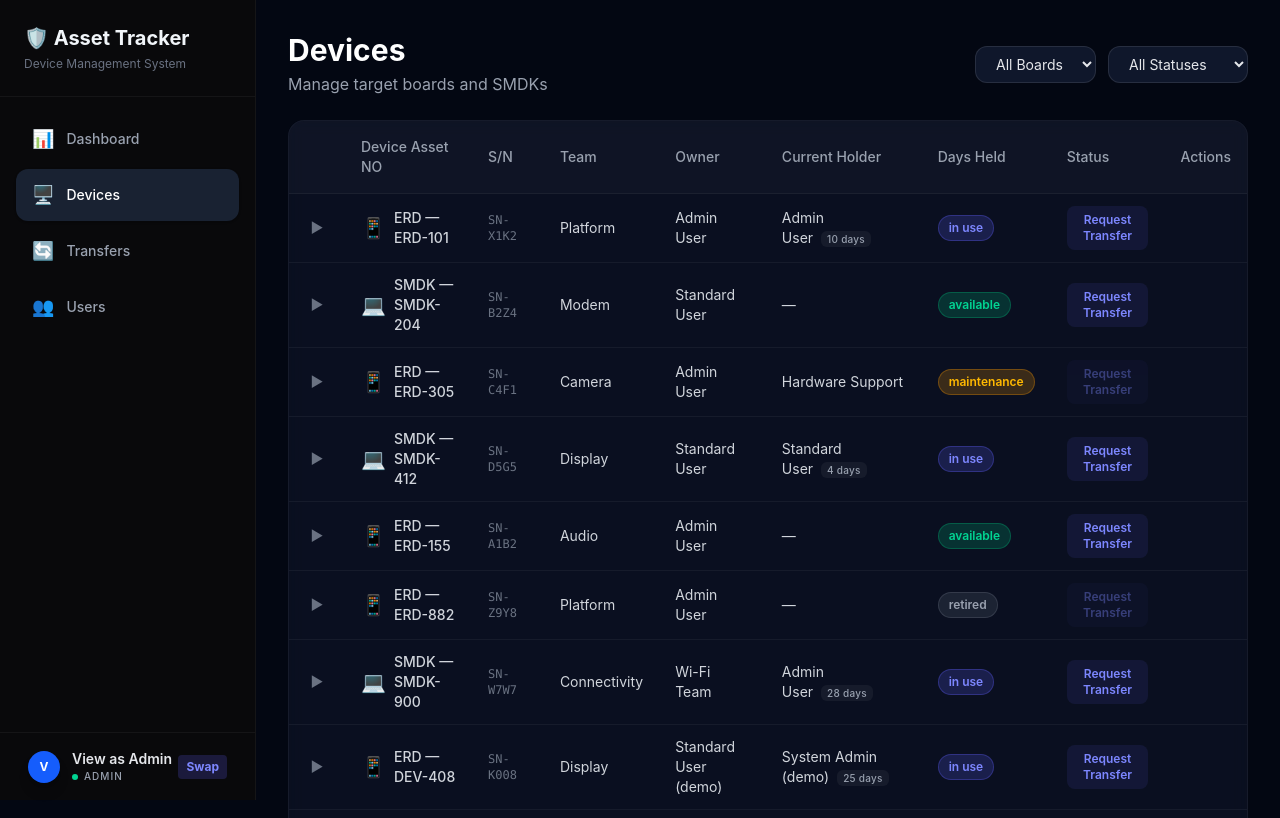
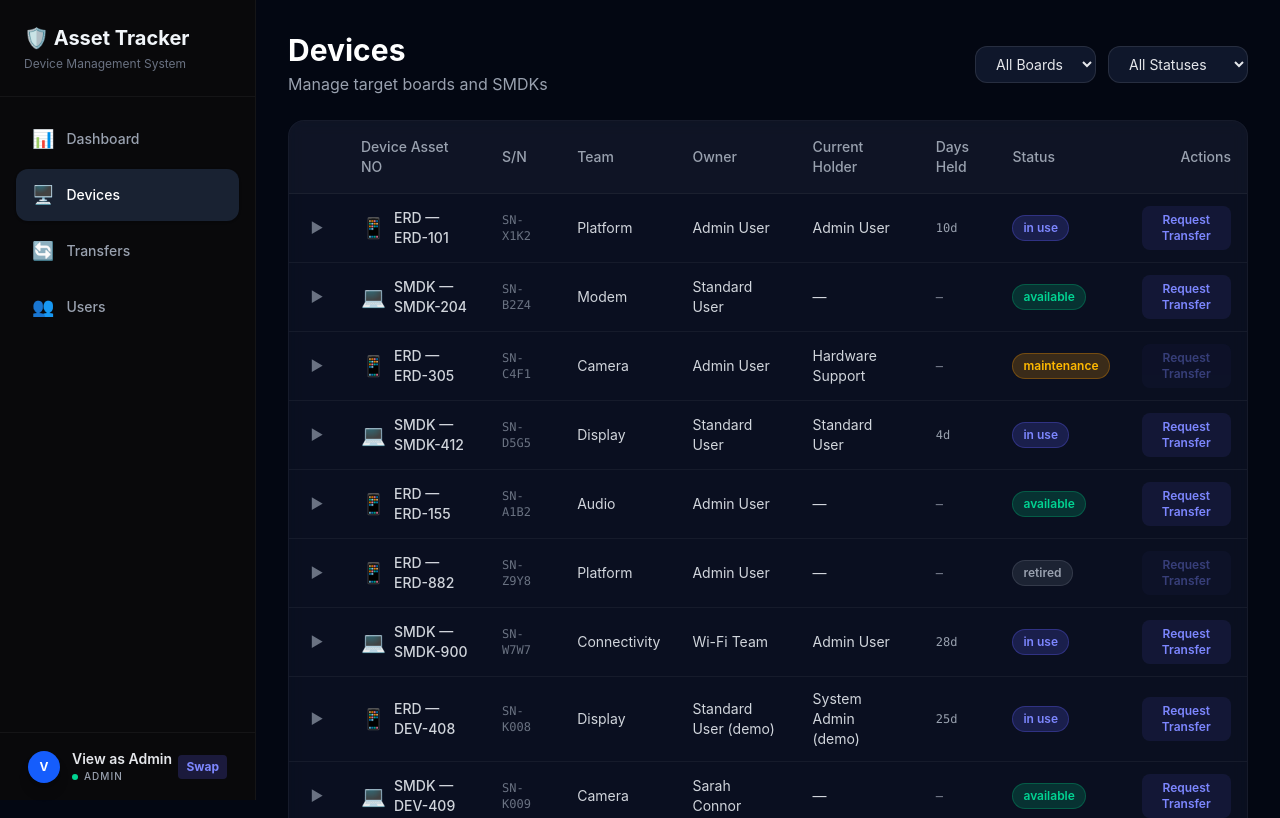
Before and after one commit to aloksts/device-management, a React (Vite) app in the folder client/: page /devices in a window 1280 px wide. Shown: the top 818 px of the page. Built offline with nearby package versions, Linux system fonts and the light colour scheme.

Commit message:
fix(ui): Realign data headers after dynamic expansion of tracking durations

```diff
--- a/client/src/pages/Devices.jsx
+++ b/client/src/pages/Devices.jsx
@@ -184,12 +184,12 @@ export default function Devices() {
                       <td className="py-3 px-4 font-mono text-xs text-gray-500">{d.serial_number}</td>
                       <td className="py-3 px-4">{d.project_team}</td>
                       <td className="py-3 px-4">{d.owner_name}</td>
-                      <td className="py-3 px-4">{d.current_owner_name || '—'}
-                          {d.status === 'in_use' && d.assignment_date && (
-                            <span className="text-[10px] ml-2 px-1.5 py-0.5 rounded-md bg-white/5 text-gray-400 font-medium tracking-wide whitespace-nowrap">
-                              {Math.floor((new Date() - new Date(d.assignment_date)) / (1000 * 60 * 60 * 24))} days
-                            </span>
-                          )}</td>
+                      <td className="py-3 px-4">{d.current_owner_name || '—'}</td>
+                      <td className="py-3 px-4 text-gray-400 font-mono text-xs">
+                        {d.status === 'in_use' && d.assignment_date
+                          ? Math.floor((new Date() - new Date(d.assignment_date)) / (1000 * 60 * 60 * 24)) + 'd'
+                          : '—'}
+                      </td>
                       <td className="py-3 px-4"><StatusBadge status={d.status} /></td>
                       <td className="py-3 px-4 text-right">
                         <button
```
